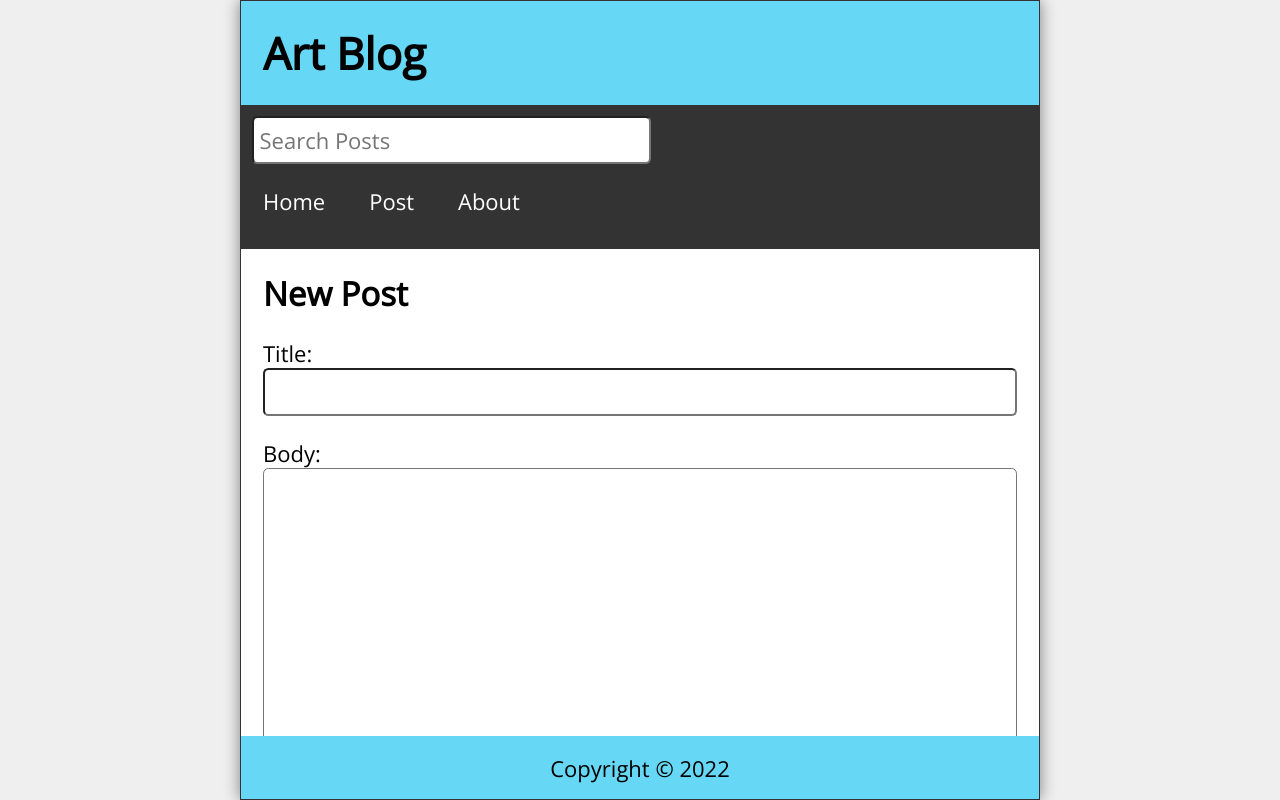
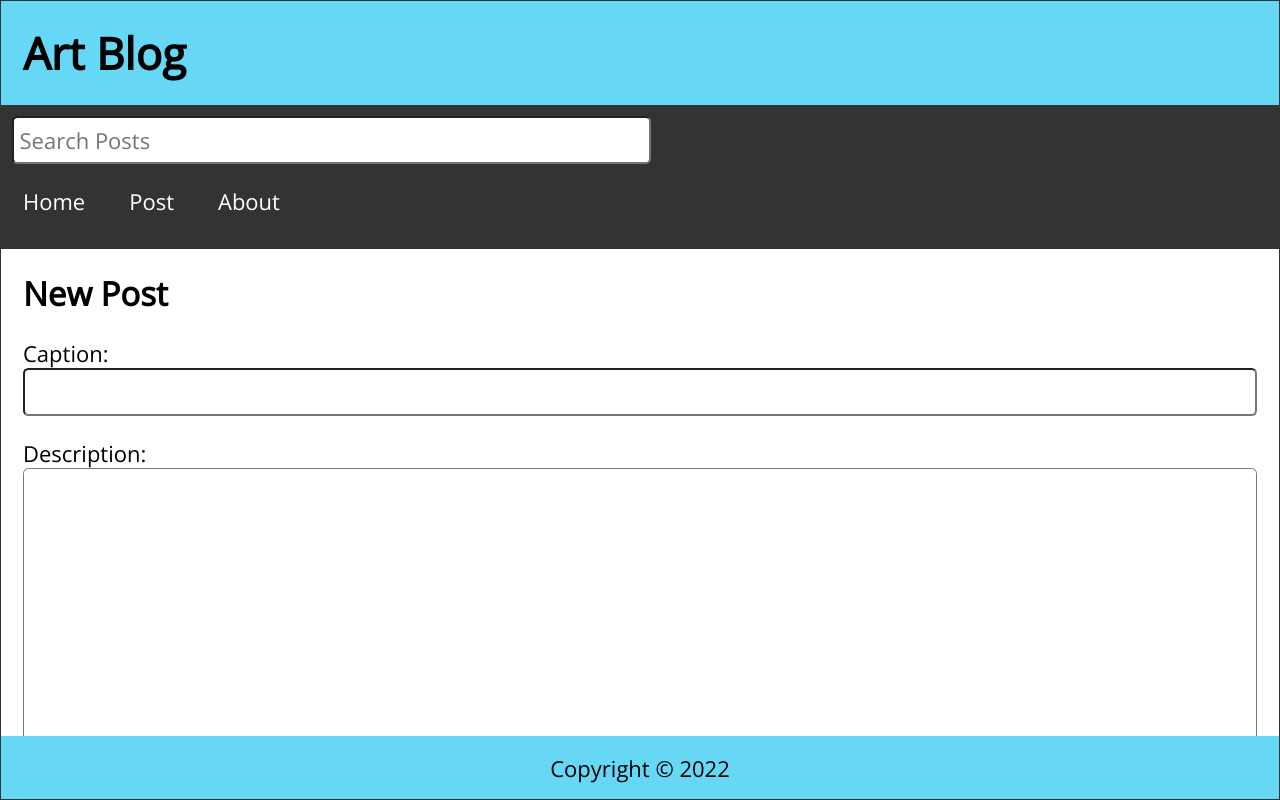
Before and after one commit to nandani-nikita/react-router-blog, a React (Create React App) app: page /post in a window 1280 px wide. Built offline with nearby package versions, Linux system fonts and the light colour scheme; data requests are answered from the project's data file; the HTML template or start-up script is replaced by a standard one.

Commit message:
edit post

```diff
--- /dev/null
+++ b/data/db.json
@@ -0,0 +1,28 @@
+{
+  "posts": [
+    {
+      "id": 2,
+      "caption": "Second post (edited)",
+      "uploaded_on": "Fri Jun 17 2022",
+      "description": "blah"
+    },
+    {
+      "id": 4,
+      "caption": "title 222222222222",
+      "uploaded_on": "Fri Jun 17 2022",
+      "description": "222222222222222222222"
+    },
+    {
+      "id": 5,
+      "caption": "hi",
+      "uploaded_on": "Fri Jun 17 2022",
+      "description": "wnfj wrfnwrofj wff"
+    },
+    {
+      "id": 6,
+      "caption": "dfv",
+      "uploaded_on": "Fri Jun 17 2022",
+      "description": "vfvfevfev"
+    }
+  ]
+}
--- a/package.json
+++ b/package.json
@@ -6,6 +6,7 @@
     "@testing-library/jest-dom": "^5.16.4",
     "@testing-library/react": "^13.3.0",
     "@testing-library/user-event": "^13.5.0",
+    "axios": "^0.27.2",
     "react": "^18.1.0",
     "react-dom": "^18.1.0",
     "react-router-dom": "^6.3.0",
--- a/src/App.js
+++ b/src/App.js
@@ -4,72 +4,112 @@ import Footer from './Footer';
 import Home from './Home';
 import NewPost from './NewPost';
 import PostPage from './PostPage';
+import EditPost from './EditPost';
 import About from './About';
 import Missing from './Missing';
-import { Route, Routes, useNavigate, Link } from 'react-router-dom';
+import { Route, Routes, useNavigate } from 'react-router-dom';
 import { useState, useEffect } from 'react';
+import api from './api/posts';
+
 
 function App() {
 
 
-  const [posts, setPosts] = useState([
-    {
-      id: 1,
-      title: 'abc 1',
-      date: "blah 1",
-      body: "again blah 1"
-    },
-    {
-      id: 2,
-      title: 'abc 2',
-      date: "blah 2",
-      body: "again blah 2  rgbrg rg rg brb nryy g rgnt nn rgbt nybyr ntrnbryn 4ry nry"
-    },
-    {
-      id: 3,
-      title: 'abc 3',
-      date: "blah 3",
-      body: "again blah 3"
-    },
-    {
-      id: 4,
-      title: 'abc 4',
-      date: "blah 4",
-      body: "again blah 4 fbgggg tge r brgbrygy byrgb r bgrbrg"
-    }
-  ]);
+  const [posts, setPosts] = useState([]);
 
   const [search, setSearch] = useState('');
   const [searchResults, setSearchResults] = useState([]);
-  const [postTitle, setPostTitle] = useState('');
-  const [postBody, setPostBody] = useState('');
+  const [postCaption, setPostCaption] = useState('');
+  const [postDescription, setPostDescription] = useState('');
+  const [editCaption, setEditCaption] = useState('');
+  const [editDescription, setEditDescription] = useState('');
   const navigate = useNavigate();
 
   useEffect(() => {
+    const fetchPosts = async () => {
+      try {
+        const response = await api.get('/posts');
+        console.log(response);
+        setPosts(response.data);
+      } catch (error) {
+        if (error.response) {
+
+          // Not in 200 response range
+          console.log(error.response.data);
+          console.log(error.response.error);
+          console.log(error.response.status);
+          console.log(error.response.headers);
+        } else {
+          console.log(`Error: ${error.message}`);
+        }
+      }
+    }
+    fetchPosts();
+  }, [])
+
+  useEffect(() => {
     const filteredResults = posts.filter(post =>
-      ((post.body).toLowerCase()).includes(search.toLowerCase())
+      ((post.description).toLowerCase()).includes(search.toLowerCase())
       ||
-      ((post.title).toLowerCase()).includes(search.toLowerCase())
+      ((post.caption).toLowerCase()).includes(search.toLowerCase())
     );
-setSearchResults(filteredResults.reverse());
+    setSearchResults(filteredResults);
   }, [posts, search])
 
   const handleSubmit = async (e) => {
     e.preventDefault();
     const id = posts.length ? posts[posts.length - 1].id + 1 : 1;
-    const date = (new Date(Date.now())).toDateString();
-    const newPost = { id: id, title: postTitle, date: date, body: postBody };
-    const allPosts = [...posts, newPost];
-    setPosts(allPosts);
-    setPostTitle('');
-    setPostBody('');
-    navigate('/');
+    const uploaded_on = (new Date(Date.now())).toDateString();
+    const newPost = { id: id, caption: postCaption, uploaded_on: uploaded_on, description: postDescription };
+    try {
+      const response = await api.post('/posts', newPost)
+      const allPosts = [...posts, response.data];
+      setPosts(allPosts);
+      setPostCaption('');
+      setPostDescription('');
+      navigate('/');
+
+    } catch (error) {
+      console.log(`Error: ${error.message}`);
+
+    }
   }
+  const handleEdit = async (id) => {
+    const uploaded_on = (new Date(Date.now())).toDateString();
+    const updatedPost = { id: id, caption: editCaption, uploaded_on: uploaded_on, description: editDescription };
+    try {
+      const response = await api.put(`/posts/${id}`, updatedPost);
 
+      setPosts(posts.map(post => {
+        console.log(post.id, id);
+        if(post.id===id){
+          console.log('=====================');
+          console.log(post);
+          console.log({ ...response.data });
+        } else {
+          console.log(post);
+        }
+        return (post.id === id ? { ...response.data } : post)
+      }));
+      setEditCaption('');
+      setEditDescription('');
+      navigate('/');
+
+    } catch (error) {
+      console.log(`Error: ${error.message}`);
+
+    }
+  }
   const handleDelete = async (id) => {
-    const postsList = posts.filter(post => post.id !== id);
-    setPosts(postsList);
-    navigate('/');
+    try {
+      await api.delete(`/posts/${id}`);
+      const postsList = posts.filter(post => post.id !== id);
+      setPosts(postsList);
+      navigate('/');
+
+    } catch (error) {
+      console.log(error.message);
+    }
 
   }
   return (
@@ -84,7 +124,9 @@ setSearchResults(filteredResults.reverse());
       <Routes >
         <Route exact path='/' element={<Home posts={searchResults} />} />
 
-        <Route path='post' element={<NewPost handleSubmit={handleSubmit} postTitle={postTitle} setPostTitle={setPostTitle} postBody={postBody} setPostBody={setPostBody} />} />
+        <Route path='post' element={<NewPost handleSubmit={handleSubmit} postCaption={postCaption} setPostCaption={setPostCaption} postDescription={postDescription} setPostDescription={setPostDescription} />} />
+
+        <Route path='edit/:id' element={<EditPost posts={posts} handleEdit={handleEdit} editCaption={editCaption} setEditCaption={setEditCaption} editDescription={editDescription} setEditDescription={setEditDescription} />} />
 
         <Route path='post/:id' element={<PostPage posts={posts} handleDelete={handleDelete} />} />
 
--- /dev/null
+++ b/src/EditPost.js
@@ -0,0 +1,53 @@
+import React, { useEffect } from 'react';
+import { useParams, Link } from 'react-router-dom';
+
+const EditPost = ({
+    posts, handleEdit, editCaption, setEditCaption, editDescription, setEditDescription
+}) => {
+    const { id } = useParams();
+    const post = posts.find(post => (post.id).toString() === id);
+
+    useEffect(() => {
+        console.log('fired');
+        if (post) {
+            setEditCaption(post.caption);
+            setEditDescription(post.description);
+        }
+    }, [post, setEditCaption, setEditDescription])
+
+    return (
+        <main className='NewPost'>
+            {editCaption &&
+                <>
+                    <h2>Edit Post</h2>
+                    <form className='newPostForm' onSubmit={(e)=>e.preventDefault()} >
+                        <label htmlFor='editCaption'>Caption:</label>
+                        <input
+                            id="editCaption"
+                            type="text"
+                            required
+                            value={editCaption}
+                            onChange={(e) => setEditCaption(e.target.value)} />
+
+                        <label htmlFor='editDescription'>Description:</label>
+                        <textarea
+                            id="editDescription"
+                            required
+                            value={editDescription}
+                            onChange={(e) => setEditDescription(e.target.value)} />
+                        <button type='submit' onClick={()=>handleEdit(post.id)}>Submit</button>
+                    </form>
+                </>
+            }
+            {!editCaption &&
+            <>
+            <h2>Post Not Found</h2>
+            <p>Well, that's disappointing.</p>
+            </>
+
+            }
+        </main>
+    )
+}
+
+export default EditPost;
--- a/src/NewPost.js
+++ b/src/NewPost.js
@@ -1,26 +1,26 @@
 import React from 'react';
 
 const NewPost = ({
-  handleSubmit, postTitle, setPostTitle, postBody, setPostBody
+  handleSubmit, postCaption, setPostCaption, postDescription, setPostDescription
 }) => {
   return (
     <main className='NewPost'>
       <h2>New Post</h2>
       <form className='newPostForm' onSubmit={handleSubmit} >
-        <label htmlFor='postTitle'>Title:</label>
+        <label htmlFor='postCaption'>Caption:</label>
         <input
-          id="postTitle"
+          id="postCaption"
           type="text"
           required
-          value={postTitle}
-          onChange={(e) => setPostTitle(e.target.value)} />
+          value={postCaption}
+          onChange={(e) => setPostCaption(e.target.value)} />
 
-        <label htmlFor='postBody'>Body:</label>
+        <label htmlFor='postDescription'>Description:</label>
         <textarea
-          id="postBody"
+          id="postDescription"
           required
-          value={postBody}
-          onChange={(e) => setPostBody(e.target.value)} />
+          value={postDescription}
+          onChange={(e) => setPostDescription(e.target.value)} />
         <button type='submit'>Submit</button>
       </form>
     </main>
--- a/src/Post.js
+++ b/src/Post.js
@@ -5,14 +5,14 @@ const Post = ({ post }) => {
     return (
         <article className='post'>
             <Link to={`/post/${post.id}`}>
-                <h2>{post.title}</h2>
-                <p className='postDate'>{post.date}</p>
+                <h2>{post.caption}</h2>
+                <p className='postDate'>{post.uploaded_on}</p>
             </Link>
-            <p className='postBody'>
+            <p className='postDescription'>
                 {
-                    (post.body).length <= 25
-                    ? post.body
-                    : `${(post.body).slice(0,25)}...`
+                    (post.description).length <= 25
+                    ? post.description
+                    : `${(post.description).slice(0,25)}...`
                 }
             </p>
         </article>
--- a/src/PostPage.js
+++ b/src/PostPage.js
@@ -10,20 +10,23 @@ const PostPage = ({ posts, handleDelete }) => {
       <article className='post'>
         {post &&
           <>
-            <h2>{post.title}</h2>
-            <p className='postDate'>{post.date}</p>
-            <p className='postBody'>{post.body}</p>
-            <button onClick={() => handleDelete(post.id)}>
+            <h2>{post.caption}</h2>
+            <p className='postDate'>{post.uploaded_on}</p>
+            <p className='postDescription'>{post.description}</p>
+            <Link to={`/edit/${post.id}`}>
+              <button className='editButton'>Edit Post</button>
+            </Link>
+            <button className='deleteButton' onClick={() => handleDelete(post.id)}>
               Delete post
             </button>
           </>
         }
         {!post &&
-        <>
-        <h2>Page Not Found</h2>
-        <p>Well, that's disappointing</p>
-        <Link to='/'>Visit Our Homepage</Link>
-        </>
+          <>
+            <h2>Page Not Found</h2>
+            <p>Well, that's disappointing</p>
+            <Link to='/'>Visit Our Homepage</Link>
+          </>
         }
       </article>
     </main>
--- /dev/null
+++ b/src/api/posts.js
@@ -0,0 +1,5 @@
+import axios from "axios";
+
+export default axios.create({
+    baseURL: 'http://localhost:3500'
+});
--- a/src/index.css
+++ b/src/index.css
@@ -28,9 +28,10 @@ body {
 
 .App {
   width: 100%;
-  max-width: 800px;
+  /* max-width: 800px; */
   height: 100vh;
   display: flex;
+  flex-grow: 1;
   flex-direction: column;
   justify-content: flex-start;
   align-items: center;
@@ -161,7 +162,7 @@ body {
   margin-top: 0.25rem;
 }
 
-.postBody {
+.postDescription {
   margin: 1rem 0;
 }
 
```
Also changed, not shown: 1 other file (tests, documents, lock files or other folders).
